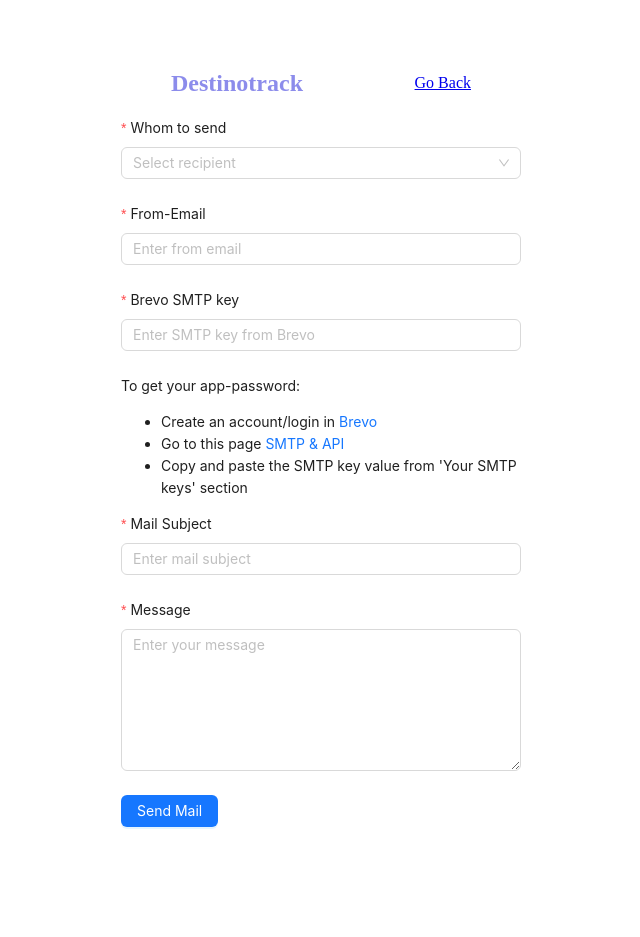
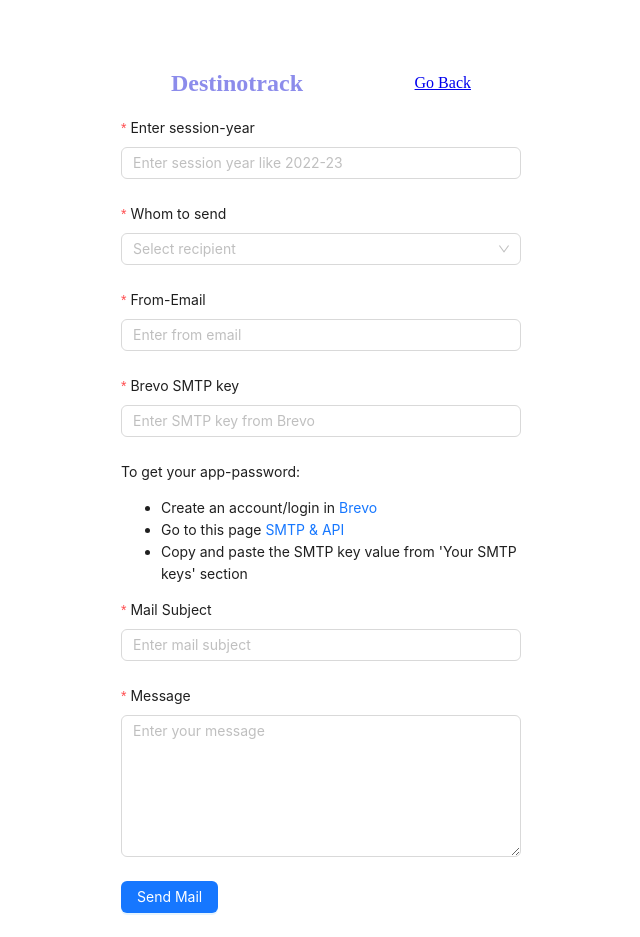
Before and after one commit to Protyasha-Roy/destinotrack, a React (Create React App) app in the folder destinotrack-client/: page /sendMails in a window 1280 px wide. Shown: the whole page, without its empty margins (319-959 px from the left). Before the commit the page ends 851 px from the top, so only its background shows below. Built offline with nearby package versions, Linux system fonts and the light colour scheme.

Commit message:
added session year

```diff
--- a/destinotrack-client/src/pages/AllMails/AllMails.js
+++ b/destinotrack-client/src/pages/AllMails/AllMails.js
@@ -68,6 +68,11 @@ const AllMails = () => {
       key: 'from',
     },
     {
+      title: 'Session',
+      dataIndex: 'sessionYear',
+      key: 'sessionYear',
+    },
+    {
       title: 'Send to',
       dataIndex: 'recipient',
       key: 'recipient',
--- a/destinotrack-client/src/pages/Attendance/Attendance.js
+++ b/destinotrack-client/src/pages/Attendance/Attendance.js
@@ -9,6 +9,7 @@ const { Option } = Select;
 const Attendance = () => {
   const [rolls, setRolls] = useState('');
   const [groupName, setGroupName] = useState('');
+  const [sessionYear, setSessionYear] = useState('');
   const [checkingMessage, setCheckingMessage] = useState('');
   const [isAttendance, setIsAttendace] = useState(null);
   const [isSubmitting, setIsSubmitting] = useState(false);
@@ -27,6 +28,7 @@ const Attendance = () => {
       const response = await axios.post(`${process.env.REACT_APP_API_URL}/checkAttendance`, {
         rolls: values.rolls.split(',').map((roll) => roll.trim()), // Convert rolls to an array
         groupName: values.groupName,
+        sessionYear: values.sessionYear,
         userEmail
       });
 
@@ -50,6 +52,7 @@ const Attendance = () => {
       const response = await axios.post(`${process.env.REACT_APP_API_URL}/addToAttendance`, {
         rolls: rolls.split(',').map((roll) => roll.trim()), // Convert rolls to an array
         groupName,
+        sessionYear,
         userEmail
       });
 
@@ -80,6 +83,21 @@ const Attendance = () => {
           rows={5}
             placeholder="Enter rolls separated by commas"
             onChange={(e) => setRolls(e.target.value)}
+          />
+        </Form.Item>
+        <Form.Item
+          label="Enter session-year"
+          name="sessionYear"
+          rules={[
+            {
+              required: true,
+              message: 'Please enter session year',
+            },
+          ]}
+        >
+          <Input
+            placeholder="Enter session year like 2022-23"
+            onChange={(e) => setSessionYear(e.target.value)}
           />
         </Form.Item>
         <Form.Item
--- a/destinotrack-client/src/pages/AttendanceList/AttendanceList.js
+++ b/destinotrack-client/src/pages/AttendanceList/AttendanceList.js
@@ -54,6 +54,16 @@ const AttendanceList = () => {
       key: 'date',
     },
     {
+      title: 'Session',
+      dataIndex: 'sessionYear',
+      key: 'sessionYear',
+    },
+    {
+      title: 'Group',
+      dataIndex: 'groupName',
+      key: 'groupName',
+    },
+    {
       title: 'Present Rolls',
       dataIndex: 'presentRolls',
       key: 'presentRolls',
@@ -64,11 +74,6 @@ const AttendanceList = () => {
       dataIndex: 'absentRolls',
       key: 'absentRolls',
       render: (text) => text.join(', '),
-    },
-    {
-      title: 'Group',
-      dataIndex: 'groupName',
-      key: 'groupName',
     },
     {
       title: 'Actions',
--- a/destinotrack-client/src/pages/SendMails/SendMails.js
+++ b/destinotrack-client/src/pages/SendMails/SendMails.js
@@ -9,6 +9,7 @@ const { TextArea } = Input;
 const { Option } = Select;
 
 const SendMultipleMail = () => {
+  const [sessionYear, setSessionYear] = useState('');
   const [recipient, setRecipient] = useState('');
   const [subject, setSubject] = useState('');
   const [messageToSend, setMessageToSend] = useState('');
@@ -23,6 +24,7 @@ const SendMultipleMail = () => {
     try {
       setIsSubmitting(true);
       const response = await axios.post(`${process.env.REACT_APP_API_URL}/sendMail`, {
+        sessionYear,
         recipient,
         subject,
         messageToSend,
@@ -46,6 +48,21 @@ const SendMultipleMail = () => {
     <div className='w-4 m-auto' style={{ marginTop: '50px' }}>
       <Header />
       <Form form={form} onFinish={handleSendMail} layout='vertical'>
+        <Form.Item
+            label="Enter session-year"
+            name="sessionYear"
+            rules={[
+              {
+                required: true,
+                message: 'Please enter session year',
+              },
+            ]}
+          >
+            <Input
+              placeholder="Enter session year like 2022-23"
+              onChange={(e) => setSessionYear(e.target.value)}
+            />
+        </Form.Item>
         <Form.Item
           label="Whom to send"
           name="recipient"
```
Also changed, not shown: 1 other file (tests, documents, lock files or other folders).
